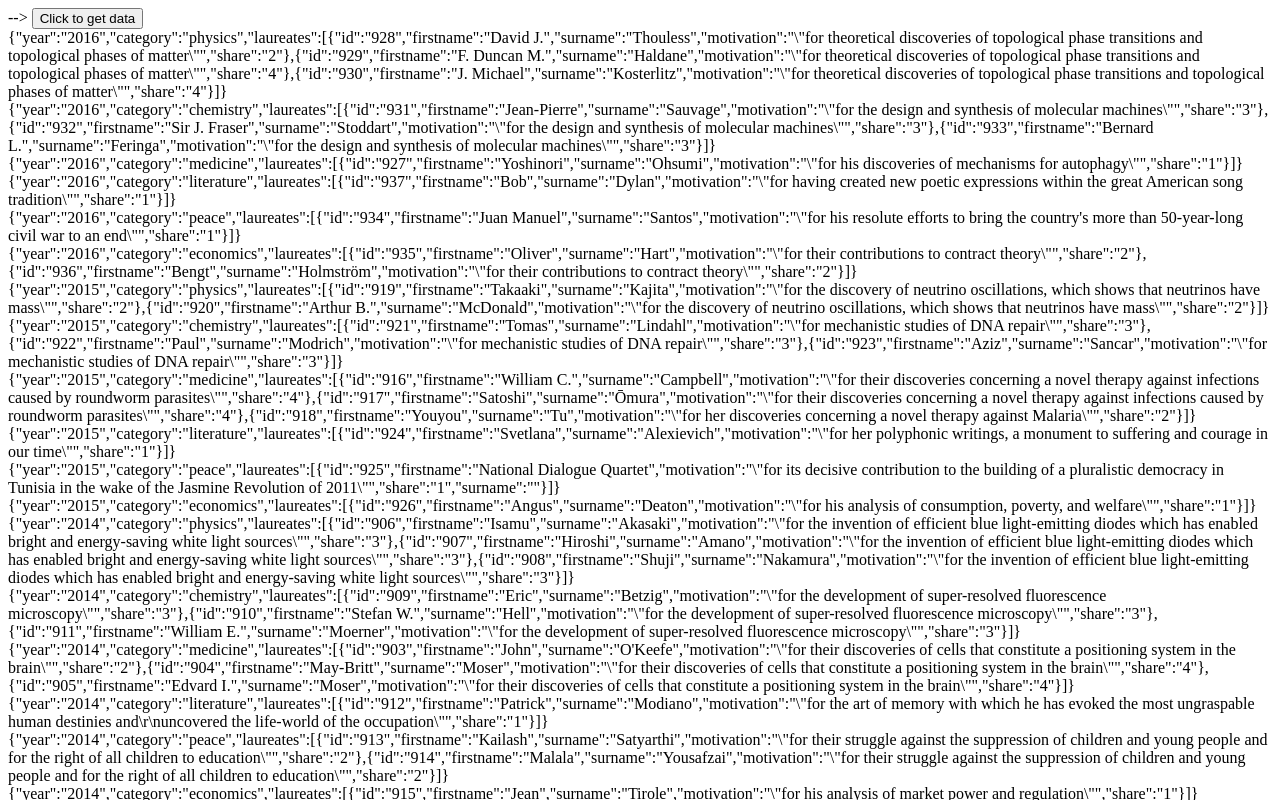
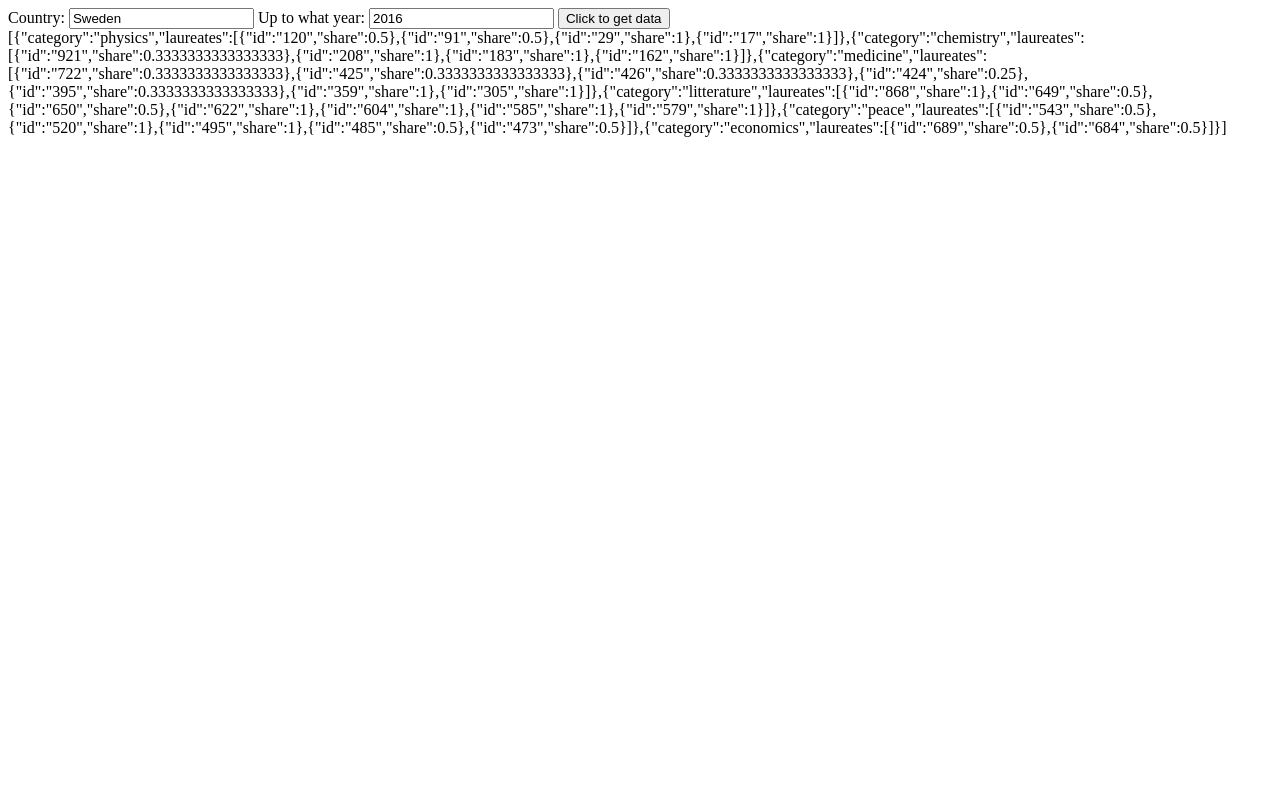
Before and after one commit to lebonnobel/nobel, a plain HTML site: page app/index.html in a window 1280 px wide. Both pictures are taken after a click on the button "Click to get data". Shown: the top 800 px of the page. Drawn offline with nearby package versions, Linux system fonts and the light colour scheme.

Commit message:
Data connection + extraction into sunburst format!
Created functions that connects the nobel prize data and formats it, to
be usuble by D3 and sunburst! You can also search through the data in
the index file now.

```diff
--- a/app/index.html
+++ b/app/index.html
@@ -24,7 +24,10 @@
 <header>
 
 </header>
-<body ng-app="nobelApp" ng-controller="nobelCtrl">-->
+<body ng-app="nobelApp" ng-controller="nobelCtrl">Country:
+<input type="text" name="countryName" ng-model="searchCountryName"> Up to what year:
+<input type="text" name="year" ng-model="searchYear">
+
 <button ng-click="getNobelPrizeData()">Click to get data</button>
 <div ng-repeat="x in nobelData">
 	{{x}}
--- a/app/js/controllers/nobelCtrl.js
+++ b/app/js/controllers/nobelCtrl.js
@@ -2,14 +2,16 @@ nobelApp.controller('nobelCtrl', function($scope, $http, $rootScope, $timeout) {
 
 	// This is our dataManager. It loads and formats all the data for us to use
 	$scope.dataManager = DataManager();
+	$scope.searchCountryName = "Sweden";
+	$scope.searchYear = 2016;
 
 
-  // Gets called from .html, calls nobelService to fetch data
-  // Gets looped in .html to display results
+
+	// Testing, called from button onClick
 	$scope.getNobelPrizeData = function (){
 		//$scope.data = nobelService.getData();
 		//$scope.nobelData = $scope.data.$$state;
-		$scope.nobelData = $scope.dataManager.getData("prizes");
+		$scope.nobelData = $scope.dataManager.getNobelDataForCountry($scope.searchCountryName, $scope.searchYear);
 
 		console.log($scope.nobelData);
 	}
--- a/app/js/data/dataFormatter.js
+++ b/app/js/data/dataFormatter.js
@@ -2,6 +2,8 @@
 function DataFormatter(){
     // The different formatting options for all the different D3 charts
     this.formattingOptions = { map:["data1", "data2", "data3"], sunburst:["data1", "data"]};
+    // This is a dictionary to know what category is at what index in the sunburstFormattedData
+    var nobelCategoryDictionary = {"physics":0, "chemistry":1, "medicine":2, "literature":3, "peace":4, "economics":5};
 
     // This function takes all data and transform it to the right format for the given formattingOption
     this.formatData = function(data, formatingOption){
@@ -13,5 +15,57 @@ function DataFormatter(){
       return formatedData;
     }
 
+    // This function formats our data to the requested type
+    this.formatNobelDataForSunburst = function(prizesData, laureatesData, countriesData, countryName, year){
+      var sunburstFormattedData = {"categories":[{"category":"physics", "laureates":[]}, {"category":"chemistry", "laureates":[]}, {"category":"medicine", "laureates":[]},
+      {"category":"litterature", "laureates":[]}, {"category":"peace", "laureates":[]}, {"category":"economics", "laureates":[]}]};
+      // First get the country code
+      var countryCode = getCountryCodeByName(countriesData, countryName);
+      // We loop through our prizesData
+      for (var i = 0; i < prizesData.length; i++) {
+        // If search for all prizes that have been awarded before the given year
+        if (prizesData[i].year <= year) {
+          // Then check if some of the laureates comes from the given country
+          for (var j = 0; j < prizesData[i].laureates.length; j++) {
+            var tempLaureate = getLaureateByID(laureatesData, prizesData[i].laureates[j].id);
+            if (tempLaureate.bornCountryCode == countryCode) {
+              sunburstFormattedData.categories[nobelCategoryDictionary[prizesData[i].category]].laureates.push({"id":tempLaureate.id, "share":(1 / prizesData[i].laureates[j].share)});
+            }
+          }
+        }
+      }
+      // Return this to the requester
+      return sunburstFormattedData;
+    }
+
+    // This function searches the country data for the country code
+    function getCountryCodeByName(countriesData, countryName){
+      // First we must find the given country's code in the nobel data
+      var countryCode = "";
+      // Then we search
+      for (var i = 0; i < countriesData.length; i++) {
+        if(countriesData[i].name.toLowerCase() == countryName.toLowerCase()) {
+          countryCode = countriesData[i].code;
+          break;
+        }
+      }
+      // We check if the country code has been found, otherwise we return an error
+      return (countryCode == "") ? "Error, wrong name!" : countryCode;
+    }
+
+    // This function searches the laureate data by the given id
+    function getLaureateByID(laureatesData, id){
+      var laureateObj = {};
+      // We search for our laureate
+      for (var i = 0; i < laureatesData.length; i++){
+        if(laureatesData[i].id == id){
+          laureateObj = laureatesData[i];
+          break;
+        }
+      }
+      // We return the laureate if found
+      return (Object.keys(laureateObj).length === 0 && laureateObj.constructor === Object) ? "Error, wrong id!" : laureateObj;
+    }
+
   return this;
 }
--- a/app/js/data/dataManager.js
+++ b/app/js/data/dataManager.js
@@ -63,6 +63,15 @@ function DataManager(){
         return retData;
     }
 
+    // This function returns nobel data for the given country, by the given year
+    this.getNobelDataForCountry = function (countryName, year) {
+        var formattedData = [];
+        //var formattingArray = [["physics", "chemistry", "medicine", "litterature", "peace", "economics"], ["laureates"]];
+        formattedData = dataFormatter.formatNobelDataForSunburst(prizesData, laureatesData, countriesData, countryName, year);
+        // Return the data
+        return formattedData;
+    }
+
     //////////////////// TIMEOUT ////////////////////
 
     // This function checks if jQuery has been loaded, otherwise we wait a little
```
